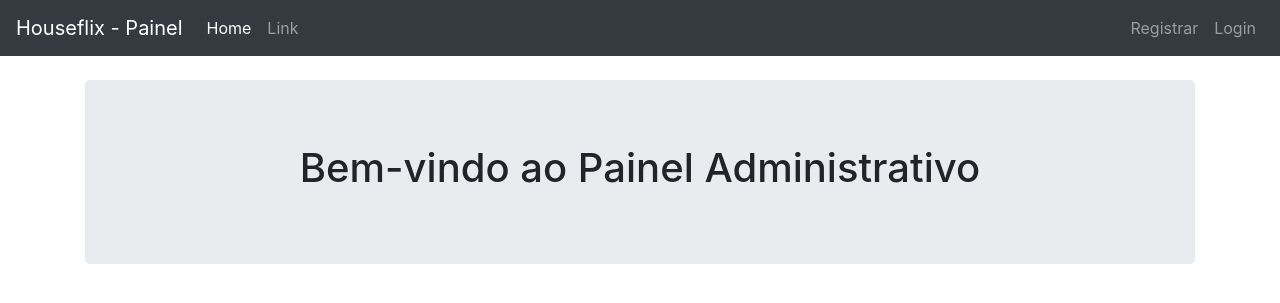
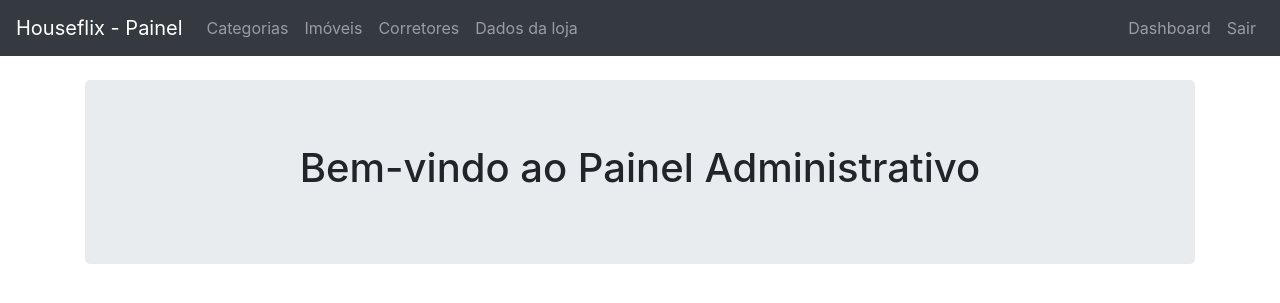
Before and after one commit to lucas-av7/realtor-dashboard, a Flask app: page /painel-admin in a window 1280 px wide. Shown: the top 303 px of the page. Run offline with Flask 2, Linux system fonts and the light colour scheme; the visitor is signed in with stand-in values (Sample User, id 1); some libraries are stand-ins or nearby versions.

Commit message:
[7syCV8I1] Create Dashboard

```diff
--- a/app/__init__.py
+++ b/app/__init__.py
@@ -3,6 +3,7 @@ from flask_mysqldb import MySQL
 import os
 from form_class.register_form import RegisterForm
 from passlib.hash import sha256_crypt
+from decorators.logged import is_logged_in
 
 app = Flask(__name__)
 
@@ -74,6 +75,7 @@ def login():
             data = cur.fetchone()
             password = data['password']
             name = data['name']
+            user_id = data['id']
 
             # Compare passwords
             if sha256_crypt.verify(password_candidate, password):
@@ -81,9 +83,10 @@ def login():
                 session['logged_in'] = True
                 session['email'] = email
                 session['name'] = name
+                session['user_id'] = user_id
 
                 flash('Você está logado!', 'success')
-                return redirect(url_for('home'))
+                return redirect(url_for('dashboard'))
             else:
                 error = 'Usuário ou senha inválido'
                 return render_template('login.html', error=error)
@@ -96,6 +99,14 @@ def login():
 
     return render_template('login.html')
 
+
+# Dashboard
+@app.route('/painel-admin/dashboard')
+@is_logged_in # Check if the user is logged in
+def dashboard():
+    return render_template('dashboard.html')
+
+
 if __name__ == '__main__':
     app.secret_key=os.environ.get("SECRET_KEY")
     app.run(debug=os.environ.get("FLASK_DEBUG"))
--- a/app/templates/includes/_navbar.html
+++ b/app/templates/includes/_navbar.html
@@ -5,21 +5,36 @@
   </button>
   <div class="collapse navbar-collapse" id="navbarCollapse">
     <ul class="navbar-nav mr-auto">
-      <li class="nav-item active">
-        <a class="nav-link" href="#">Home <span class="sr-only">(current)</span></a>
+      <li class="nav-item">
+        <a class="nav-link" href="#">Categorias</a>
       </li>
       <li class="nav-item">
-        <a class="nav-link" href="#">Link</a>
+        <a class="nav-link" href="#">Imóveis</a>
+      </li>
+      <li class="nav-item">
+        <a class="nav-link" href="#">Corretores</a>
+      </li>
+      <li class="nav-item">
+        <a class="nav-link" href="#">Dados da loja</a>
       </li>
     </ul>
 
     <ul class="navbar-nav navbar-right">
+      {% if session.logged_in %}
+        <li class="nav-item">
+          <a class="nav-link" href="/painel-admin/dashboard">Dashboard</a>
+        </li>
+        <li class="nav-item">
+          <a class="nav-link" href="/painel-admin/logout">Sair</a>
+        </li>
+      {% else %}
       <li class="nav-item">
         <a class="nav-link" href="/painel-admin/register">Registrar</span></a>
       </li>
       <li class="nav-item">
         <a class="nav-link" href="/painel-admin/login">Login</a>
       </li>
+      {% endif %}
     </ul>
   </div>
 </nav>
```
Also changed, not shown: app/decorators/logged.py (added, +14 -0 lines), app/templates/dashboard.html (added, +8 -0 lines).
